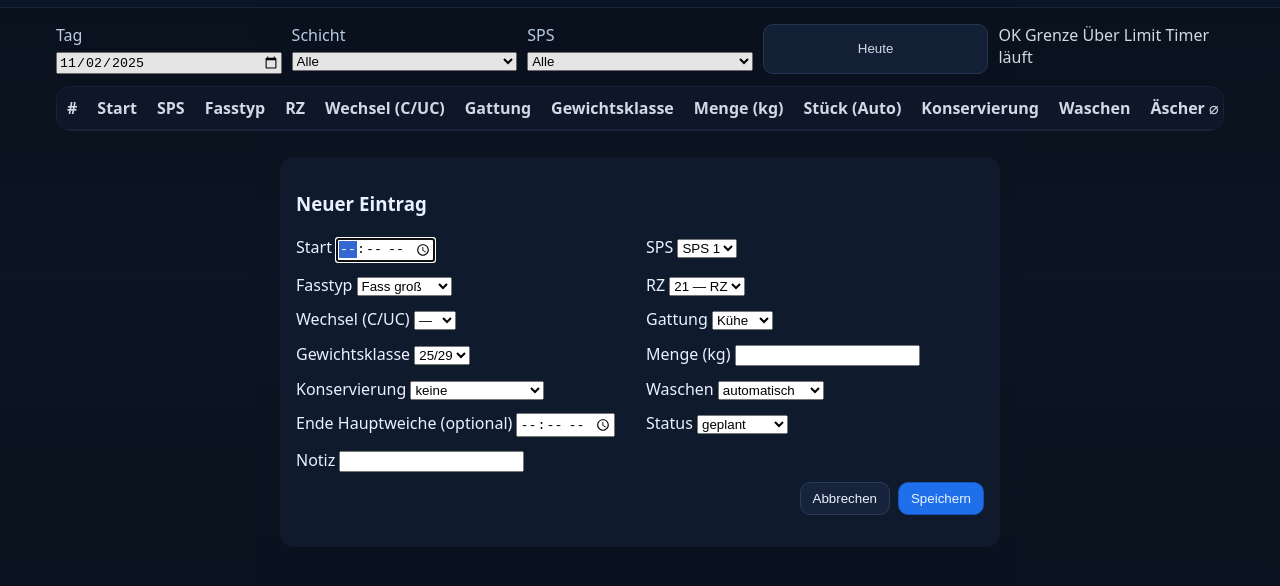
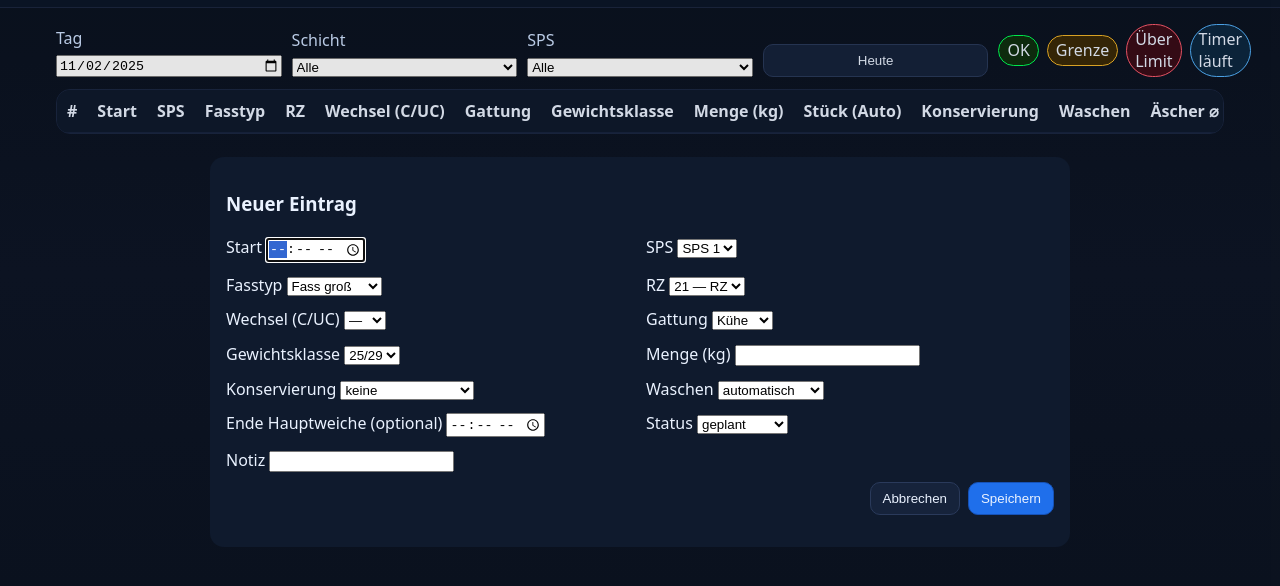
Before and after one commit to oliverwunder20-sys/aescherei-planner-v2, a plain HTML site: page index.html in a window 1280 px wide. Both pictures are taken after a click on the button "Neuer Eintrag". Shown: the part 48-634 px from the top of the page. Drawn offline with Linux system fonts and the light colour scheme.

Commit message:
Update styles.css

```diff
--- a/styles.css
+++ b/styles.css
@@ -1,8 +1,6 @@
 :root{
   --bg:#0b1320; --card:#101a2b; --muted:#7a8ca5; --text:#eaf2ff;
-  --pri:#1f6feb; --pri-2:#1652b7; --ok:#00b36b; --warn:#f0b429; --err:#ff5b6e;
-  --grid: 14px;
-  font-synthesis-weight: none;
+  --pri:#1f6feb; --pri-2:#1652b7; --ok:#00b36b; --warn:#f0b429; --err:#ff5b6e; --info:#54b4ff;
 }
 *{box-sizing:border-box}
 html,body{height:100%}
@@ -21,30 +19,43 @@ body{
 .btn .i{width:16px;height:16px;vertical-align:-2px;margin-right:6px}
 
 .wrap{max-width:1200px;margin:0 auto;padding:16px}
-.filters{display:grid;grid-template-columns:repeat(auto-fit,minmax(180px,1fr));gap:10px;margin-bottom:12px}
+.filters{display:grid;grid-template-columns:repeat(auto-fit,minmax(180px,1fr));gap:10px;margin-bottom:12px;align-items:end}
 .filters label{display:flex;flex-direction:column;gap:6px;color:#cfe2ff}
+.legend{display:flex;gap:8px;align-items:center}
+.ampel{display:inline-block;padding:3px 8px;border-radius:999px;border:1px solid #2a3a5b}
+.ampel.ok{background:#0f2f0f;border-color:#0f5}
+.ampel.warn{background:#3a2a07;border-color:#f0b429}
+.ampel.err{background:#3a0d18;border-color:#ff5b6e}
+.ampel.info{background:#0d2740;border-color:#54b4ff}
+
 .table-card{background:var(--card);border:1px solid #1b2742;border-radius:14px;overflow:hidden}
 .table-scroll{overflow:auto;max-height:70vh}
 table{width:100%;border-collapse:separate;border-spacing:0}
 th,td{padding:10px;border-bottom:1px solid #18243f;text-align:left;white-space:nowrap}
 thead th{position:sticky;top:0;background:#0f1a2d;z-index:5}
 td:last-child{text-align:right}
+
 .status-tag{padding:4px 8px;border-radius:999px;border:1px solid #2a3a5b}
 .st-geplant{background:#14223d}
-.st-laeuft{background:#0a2f23;border-color:#0f5; }
+.st-laeuft{background:#0a2f23;border-color:#0f5}
 .st-verschoben{background:#3a2a07;border-color:#f0b429}
 .st-fertig{background:#0f2f0f;border-color:#00b36b}
 
-dialog{border:none;border-radius:14px;padding:0;background:#0f1a2d;color:var(--text);width:min(720px,92vw)}
+.warn-row{background:rgba(240,180,41,.1)}
+.err-row{background:rgba(255,91,110,.12)}
+.info-row{background:rgba(84,180,255,.08)}
+
+dialog{border:none;border-radius:14px;padding:0;background:#0f1a2d;color:var(--text);width:min(860px,94vw)}
 .dlg{padding:16px}
 .grid{display:grid;grid-template-columns:repeat(2,1fr);gap:12px}
 .grid .full{grid-column:1/-1}
 .dlg-actions{display:flex;justify-content:flex-end;gap:8px;margin-top:10px}
 
-@media (max-width:860px){
+textarea{width:100%;min-height:150px;background:#0b1629;color:var(--text);border:1px solid #253a62;border-radius:8px;padding:10px;font:500 14px/1.4 ui-monospace,Consolas,Monaco,monospace}
+
+@media (max-width:920px){
   .grid{grid-template-columns:1fr}
-  .actions{gap:6px}
   th:nth-child(1),td:nth-child(1),
-  th:nth-child(10),td:nth-child(10){display:none}
+  th:nth-child(16),td:nth-child(16){display:none}
   .table-scroll{max-height:none}
 }
```
